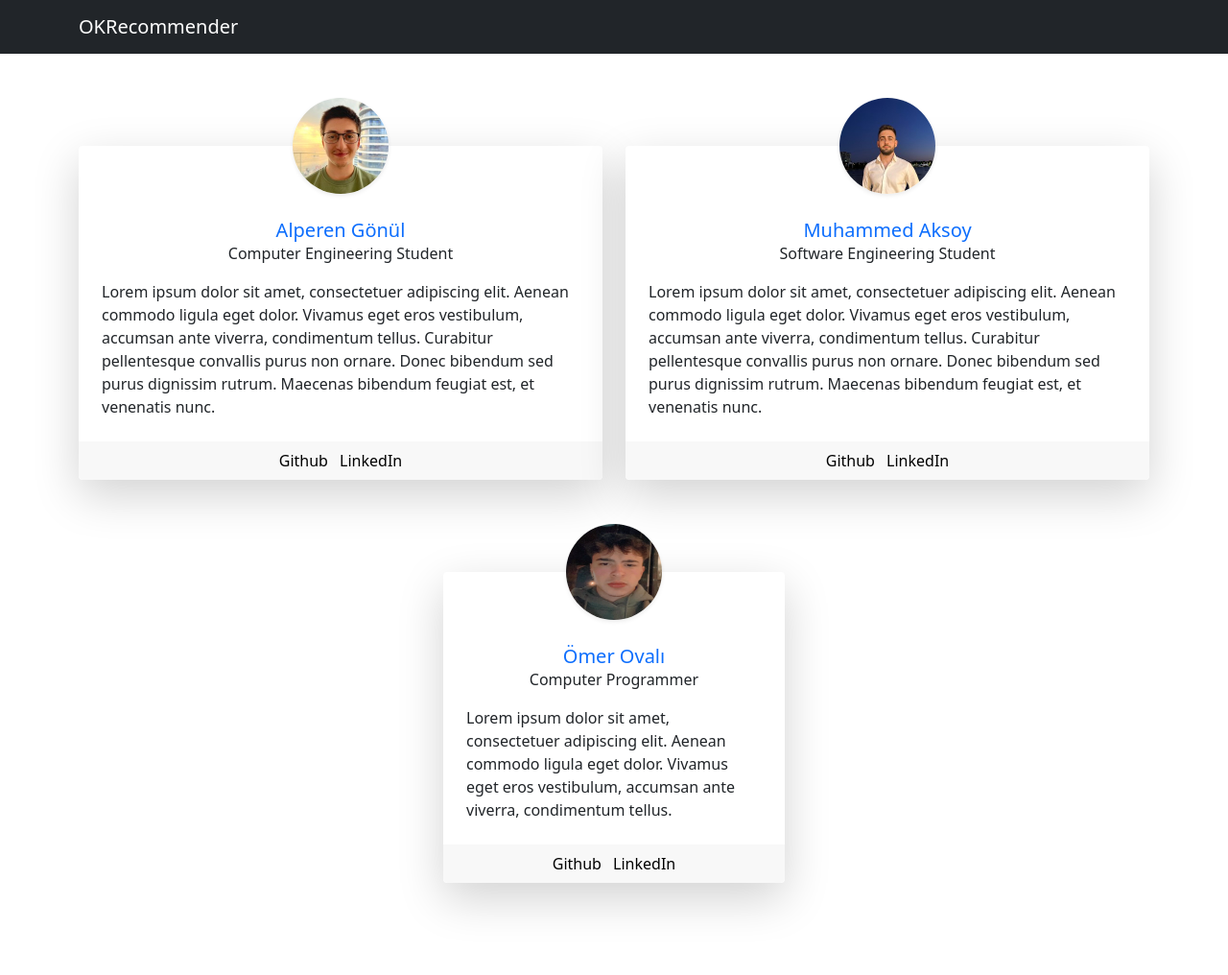
After one commit to alperengonull/OKRRecommender, a Flask app: template templates/about.html in a window 1280 px wide. The commit adds this page. Shown: the whole page at 96% size. Run offline with Flask 3, Linux system fonts and the light colour scheme; the template is opened without the code that fills it, so the values that code supplies are empty.

Commit message:
added about us page

```diff
--- /dev/null
+++ b/templates/about.html
@@ -0,0 +1,267 @@
+<!DOCTYPE html>
+<html lang="en">
+  <head>
+    <meta charset="UTF-8" />
+    <meta name="viewport" content="width= , initial-scale=1.0" />
+    <link
+      href="https://cdn.jsdelivr.net/npm/bootstrap@5.3.1/dist/css/bootstrap.min.css"
+      rel="stylesheet"
+      integrity="sha384-4bw+/aepP/YC94hEpVNVgiZdgIC5+VKNBQNGCHeKRQN+PtmoHDEXuppvnDJzQIu9"
+      crossorigin="anonymous"
+    />
+    <script src="https://cdn.jsdelivr.net/npm/bootstrap@5.3.1/dist/js/bootstrap.bundle.min.js"></script>
+    <title>Ana sayfa</title>
+    <style>
+      .py-5 {
+        padding-top: 3rem !important;
+        padding-bottom: 3rem !important;
+      }
+      .pt-5 {
+        padding-top: 3rem !important;
+      }
+      .my-5 {
+        margin-top: 3rem !important;
+        margin-bottom: 3rem !important;
+      }
+      .border-0 {
+        border: 0 !important;
+      }
+      .position-relative {
+        position: relative !important;
+      }
+      .shadow-lg {
+        box-shadow: 0 1rem 3rem rgb(0 0 0 / 18%) !important;
+      }
+      .card {
+        position: relative;
+        display: -webkit-flex;
+        display: flex;
+        -webkit-flex-direction: column;
+        flex-direction: column;
+        min-width: 0;
+        word-wrap: break-word;
+        background-color: #fff;
+        background-clip: border-box;
+        border: 1px solid rgba(0, 0, 0, 0.125);
+        border-radius: 0.25rem;
+      }
+
+      .member-profile {
+        top: -50px;
+        left: 0;
+      }
+      .text-center {
+        text-align: center !important;
+      }
+      .w-100 {
+        width: 100% !important;
+      }
+      .position-absolute {
+        position: absolute !important;
+      }
+
+      .member-profile img {
+        width: 100px;
+        height: 100px;
+      }
+      .rounded-circle {
+        border-radius: 50% !important;
+      }
+      .mx-auto {
+        margin-right: auto !important;
+        margin-left: auto !important;
+      }
+      .shadow-sm {
+        box-shadow: 0 0.125rem 0.25rem rgb(0 0 0 / 8%) !important;
+      }
+    </style>
+  </head>
+
+  <body>
+    <header>
+      <nav class="navbar bg-dark">
+        <div class="container">
+          <a class="navbar-brand text-white" href="index.html">
+            OKRecommender
+          </a>
+        </div>
+      </nav>
+    </header>
+    <section class="team-section py-5">
+      <div class="container">
+        <div class="row justify-content-center">
+          <div class="col-12 col-md-6">
+            <div class="card border-0 shadow-lg pt-5 my-5 position-relative">
+              <div class="card-body p-4">
+                <div class="member-profile position-absolute w-100 text-center">
+                  <img
+                    class="rounded-circle mx-auto d-inline-block shadow-sm"
+                    src="../../img/alperen.jpeg"
+                    alt=""
+                  />
+                </div>
+                <div class="card-text pt-1">
+                  <h5
+                    class="member-name mb-0 text-center text-primary font-weight-bold"
+                  >
+                    Alperen Gönül
+                  </h5>
+                  <div class="mb-3 text-center">
+                    Computer Engineering Student
+                  </div>
+                  <div>
+                    Lorem ipsum dolor sit amet, consectetuer adipiscing elit.
+                    Aenean commodo ligula eget dolor. Vivamus eget eros
+                    vestibulum, accumsan ante viverra, condimentum tellus.
+                    Curabitur pellentesque convallis purus non ornare. Donec
+                    bibendum sed purus dignissim rutrum. Maecenas bibendum
+                    feugiat est, et venenatis nunc.
+                  </div>
+                </div>
+              </div>
+              <div class="card-footer theme-bg-primary border-0 text-center">
+                <ul class="social-list list-inline mb-0 mx-auto">
+                  <li class="list-inline-item">
+                    <a
+                      class="text-decoration-none text-black"
+                      href="https://github.com/alperengonull"
+                      target="_blank"
+                    >
+                      Github
+                    </a>
+                  </li>
+                  <li class="list-inline-item">
+                    <a
+                      class="text-decoration-none text-black"
+                      target="_blank"
+                      href="https://www.linkedin.com/in/alperen-g%C3%B6n%C3%BCl-65a39820a/"
+                    >
+                      LinkedIn
+                    </a>
+                  </li>
+                </ul>
+              </div>
+            </div>
+          </div>
+          <div class="col-12 col-md-6">
+            <div class="card border-0 shadow-lg pt-5 my-5 position-relative">
+              <div class="card-body p-4">
+                <div class="member-profile position-absolute w-100 text-center">
+                  <img
+                    class="rounded-circle mx-auto d-inline-block shadow-sm"
+                    src="../../img/muhammed.jpeg"
+                    alt=""
+                  />
+                </div>
+                <div class="card-text pt-1">
+                  <h5
+                    class="member-name mb-0 text-center text-primary font-weight-bold"
+                  >
+                    Muhammed Aksoy
+                  </h5>
+                  <div class="mb-3 text-center">
+                    Software Engineering Student
+                  </div>
+                  <div>
+                    Lorem ipsum dolor sit amet, consectetuer adipiscing elit.
+                    Aenean commodo ligula eget dolor. Vivamus eget eros
+                    vestibulum, accumsan ante viverra, condimentum tellus.
+                    Curabitur pellentesque convallis purus non ornare. Donec
+                    bibendum sed purus dignissim rutrum. Maecenas bibendum
+                    feugiat est, et venenatis nunc.
+                  </div>
+                </div>
+              </div>
+              <div class="card-footer theme-bg-primary border-0 text-center">
+                <ul class="social-list list-inline mb-0 mx-auto">
+                  <li class="list-inline-item">
+                    <a
+                      class="text-decoration-none text-black"
+                      target="_blank"
+                      href="https://github.com/aksoysoftware"
+                    >
+                      Github
+                    </a>
+                  </li>
+                  <li class="list-inline-item">
+                    <a
+                      class="text-decoration-none text-black"
+                      target="_blank"
+                      href="https://www.linkedin.com/in/muhammedaksoy-5b3a931b1/"
+                    >
+                      LinkedIn
+                    </a>
+                  </li>
+                </ul>
+              </div>
+            </div>
+          </div>
+          <div class="col-12 col-md-6 col-lg-4">
+            <div class="card border-0 shadow-lg pt-5 my-5 position-relative">
+              <div class="card-body p-4">
+                <div class="member-profile position-absolute w-100 text-center">
+                  <img
+                    class="rounded-circle mx-auto d-inline-block shadow-sm"
+                    src="../../img/omer.jpeg"
+                    alt=""
+                  />
+                </div>
+                <div class="card-text pt-1">
+                  <h5
+                    class="member-name mb-0 text-center text-primary font-weight-bold"
+                  >
+                    Ömer Ovalı
+                  </h5>
+                  <div class="mb-3 text-center">Computer Programmer</div>
+                  <div>
+                    Lorem ipsum dolor sit amet, consectetuer adipiscing elit.
+                    Aenean commodo ligula eget dolor. Vivamus eget eros
+                    vestibulum, accumsan ante viverra, condimentum tellus.
+                  </div>
+                </div>
+              </div>
+              <div class="card-footer theme-bg-primary border-0 text-center">
+                <ul class="social-list list-inline mb-0 mx-auto">
+                  <li class="list-inline-item">
+                    <a
+                      class="text-decoration-none text-black"
+                      target="_blank"
+                      href="https://github.com/omerovali?tab=repositories"
+                    >
+                      Github
+                    </a>
+                  </li>
+                  <li class="list-inline-item">
+                    <a
+                      class="text-decoration-none text-black"
+                      target="_blank"
+                      href=""
+                    >
+                      LinkedIn
+                    </a>
+                  </li>
+                </ul>
+              </div>
+            </div>
+          </div>
+        </div>
+      </div>
+    </section>
+
+    <script
+      src="https://code.jquery.com/jquery-3.4.1.slim.min.js"
+      integrity="sha384-J6qa4849blE2+poT4WnyKhv5vZF5SrPo0iEjwBvKU7imGFAV0wwj1yYfoRSJoZ+n"
+      crossorigin="anonymous"
+    ></script>
+    <script
+      src="https://cdn.jsdelivr.net/npm/@popperjs/core@2.11.8/dist/umd/popper.min.js"
+      integrity="sha384-I7E8VVD/ismYTF4hNIPjVp/Zjvgyol6VFvRkX/vR+Vc4jQkC+hVqc2pM8ODewa9r"
+      crossorigin="anonymous"
+    ></script>
+    <script
+      src="https://cdn.jsdelivr.net/npm/bootstrap@5.3.1/dist/js/bootstrap.min.js"
+      integrity="sha384-Rx+T1VzGupg4BHQYs2gCW9It+akI2MM/mndMCy36UVfodzcJcF0GGLxZIzObiEfa"
+      crossorigin="anonymous"
+    ></script>
+  </body>
+</html>
--- a/templates/index.html
+++ b/templates/index.html
@@ -45,6 +45,9 @@
       <nav class="navbar bg-dark">
         <div class="container">
           <a class="navbar-brand text-white" href="#"> OKRecommender </a>
+          <a class="d-flex text-white text-decoration-none" href="about.html"
+            >About us
+          </a>
         </div>
       </nav>
     </header>
@@ -52,7 +55,6 @@
     <main class="flex-shrink-0 mt-5">
       <div class="container body-container">
         <div id="list-group" class="list-group w-auto"></div>
-
         <div class="container">
           <div class="row">
             <div class="input-group mb-3" id="formfield">
@@ -193,7 +195,6 @@
         (popoverTriggerEl) => new bootstrap.Popover(popoverTriggerEl)
       );
 
-
       var conversationHistory = []; // Bu dizi, konuşma geçmişini tutmak için kullanılacak
 
       function validateEmail(email) {
```
Also changed, not shown: img/alperen.jpeg (added), img/muhammed.jpeg (added), img/omer.jpeg (added). Lines whose indentation alone changed are shown as unchanged.
